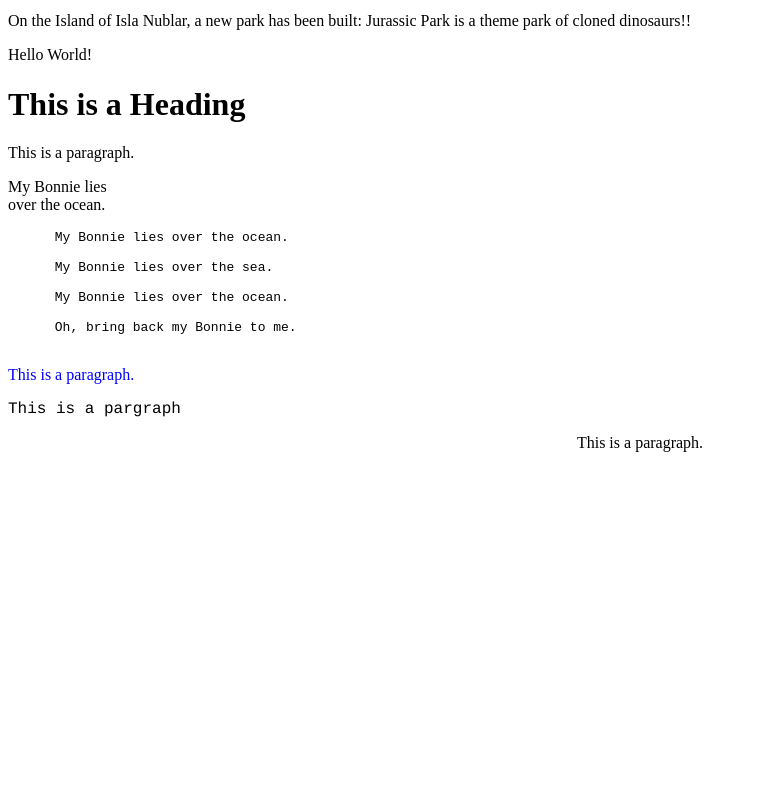
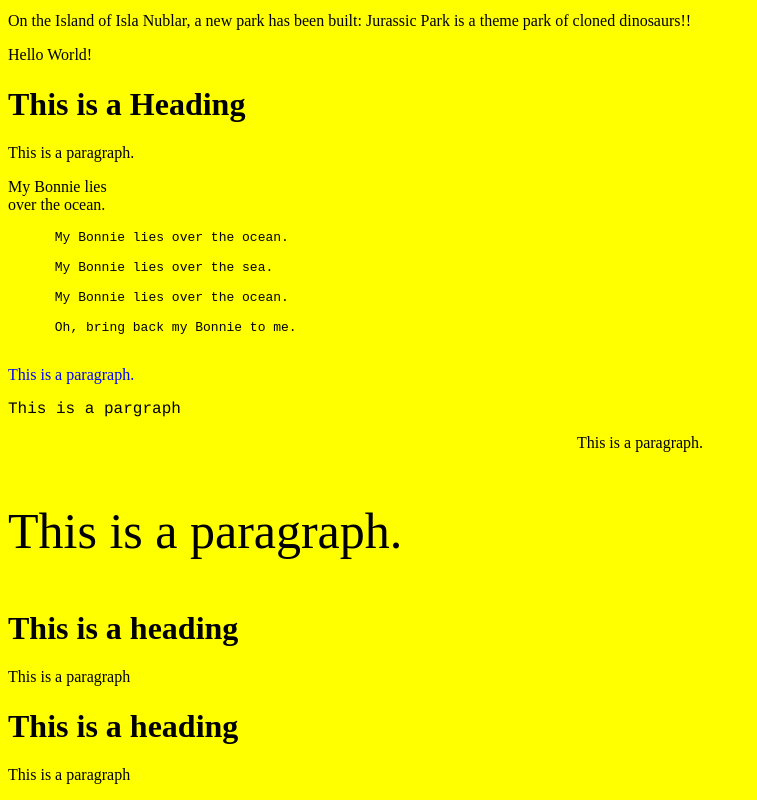
Before and after one commit to mnamkung107/INST377, a plain HTML site: page index.html in a window 1280 px wide. Shown: the part 984-1784 px from the top of the page, without its empty margins (0-757 px from the left). Before the commit the page ends 1452 px from the top, so only its background shows below. Drawn offline with Linux system fonts and the light colour scheme.

Commit message:
Update index.html
background things

```diff
--- a/index.html
+++ b/index.html
@@ -37,4 +37,18 @@
     <p style="color:blue;">This is a paragraph.</p>
     <p style="font-family:courier;">This is a pargraph</p>
     <p style="text-align:center;">This is a paragraph.</p>
+    <p style="font-size:50px;">This is a paragraph.</p>
+    <body style="background-color:yellow;">
+        <h1>This is a heading</h1>
+        <p>This is a paragraph</p>
+    </body>
+    <body style="text-align:center;">
+        <h1>This is a heading</h1>
+        <p>This is a paragraph</p>
+    </body>
+
+
+
+
+
 </html>
```
